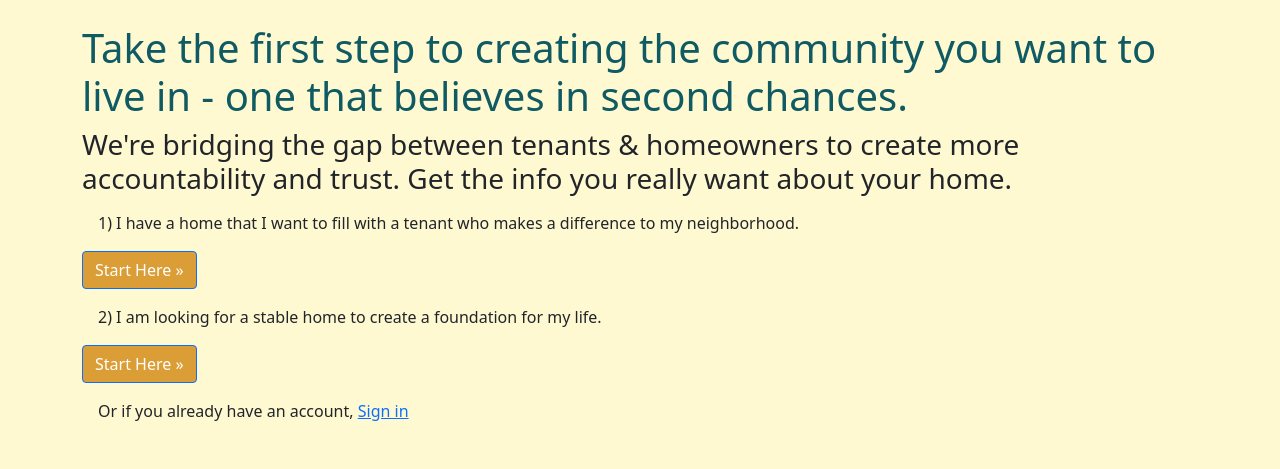
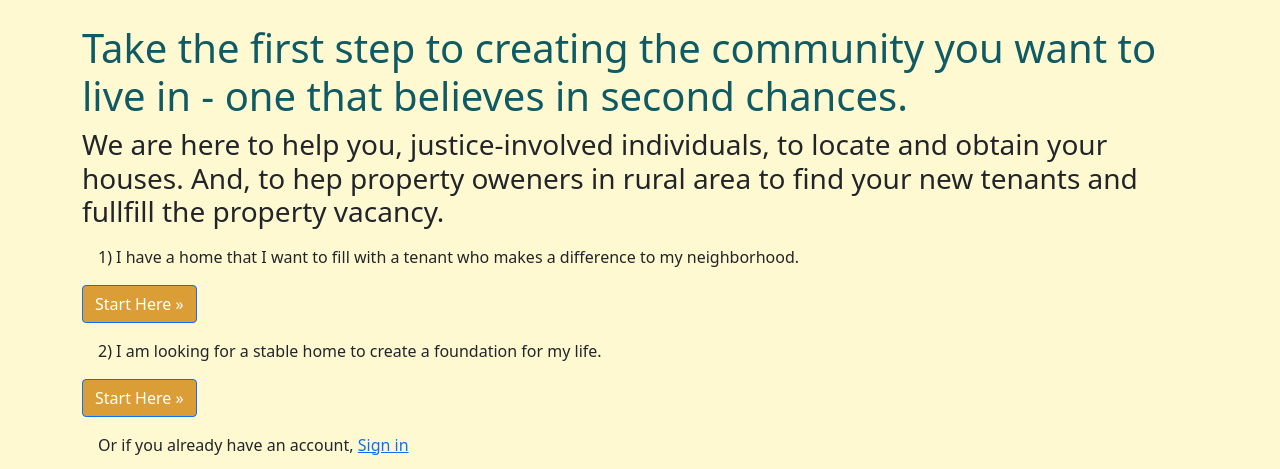
Before and after one commit to raxsha/housing-hack, a Flask app: page / in a window 1280 px wide. Shown: the part 56-525 px from the top of the page. Run offline with Flask 2, Linux system fonts and the light colour scheme; some libraries are stand-ins or nearby versions.

Commit message:
homepage copy tweak

```diff
--- a/templates/index.html
+++ b/templates/index.html
@@ -2,9 +2,9 @@
 
 {% block content %}
 
-<h1> Take the first step to creating the community you want to live in - one that believes in second chances.</h1>
+<h1>Take the first step to creating the community you want to live in - one that believes in second chances.</h1>
 
-<h3>We're bridging the gap between tenants & homeowners to create more accountability and trust. Get the info you really want about your home.</h3>
+<h3>We are here to help you, justice-involved individuals, to locate and obtain your houses. And, to hep property oweners in rural area to find your new tenants and fullfill the property vacancy.</h3>
 
 <p>1) I have a home that I want to fill with a tenant who makes a difference to my neighborhood.</p>
 
--- a/templates/tenant_profile.html
+++ b/templates/tenant_profile.html
@@ -13,7 +13,8 @@
   </p>
 
   <p>
-    Your future matches will appear on this dashboard page and landlords will soon be in contact.
+    Your future landlord matches will appear on this dashboard page where you can fill out their applications.
+    Potential landlords will soon be in contact with you.
   </p>
 
   <br/>
```
